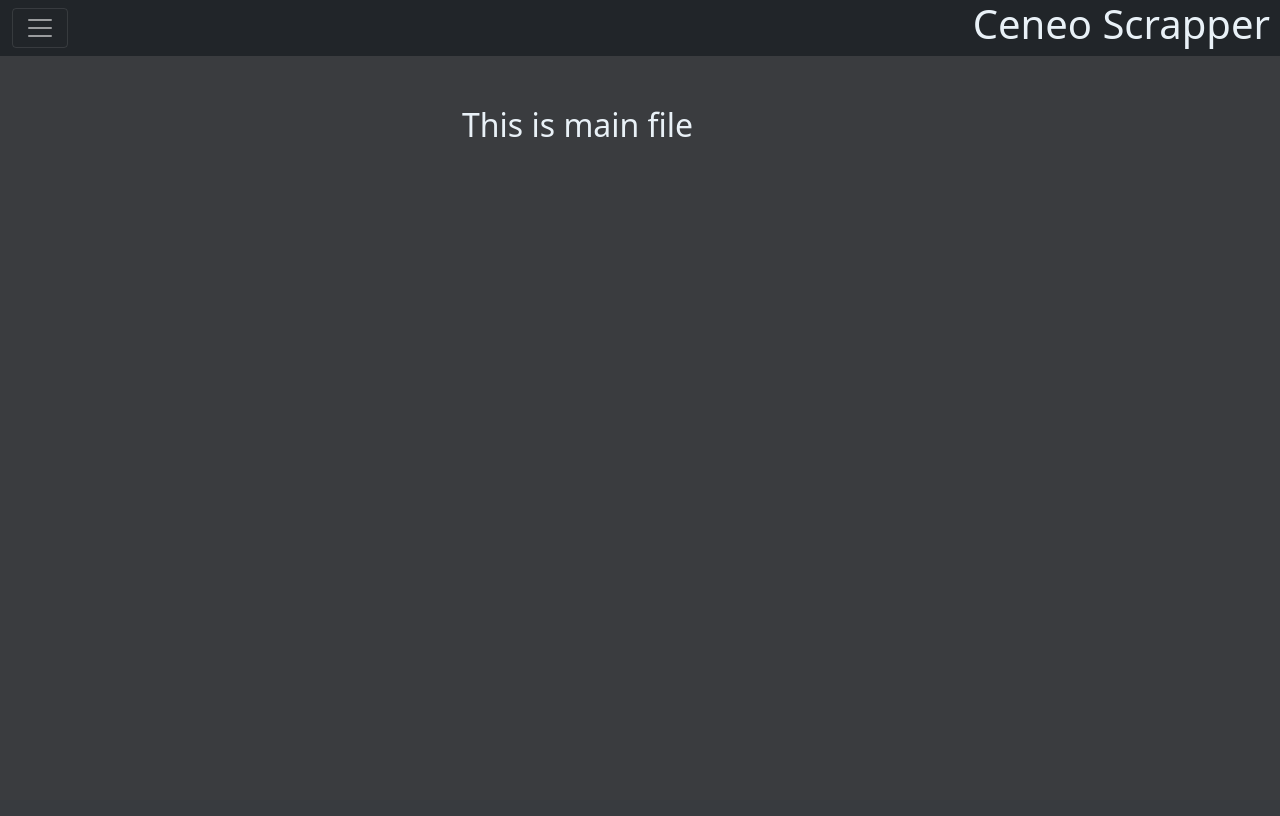
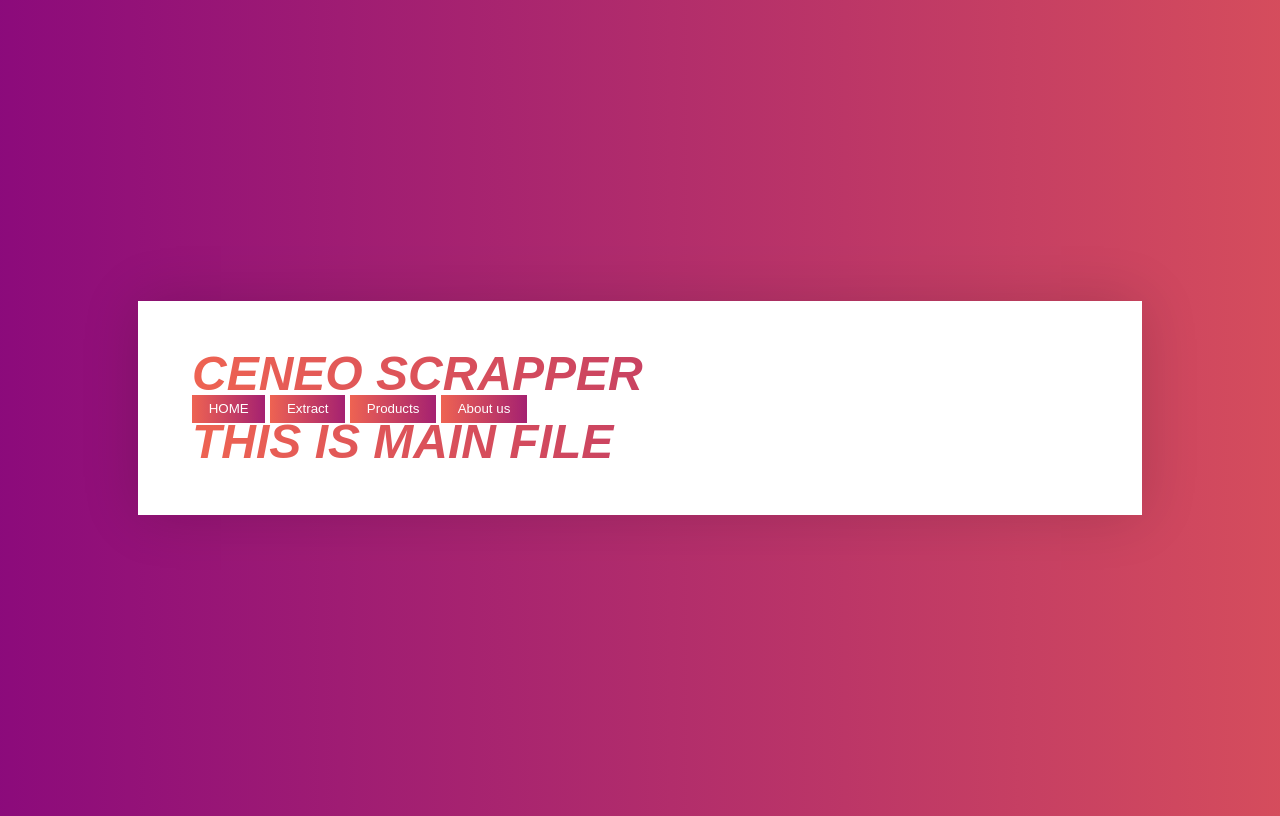
Before and after one commit to Liddeldiiz/CeneoScrapperAI, a Flask app: page / in a window 1280 px wide. Before the commit the page ends 137 px from the top, so only its background shows below. Run offline with Flask 2, Linux system fonts and the light colour scheme.

Commit message:
2021-05-31 ŁK

```diff
--- a/app/static/style.css
+++ b/app/static/style.css
@@ -1,26 +1,86 @@
-body {
-    background-color: #3a3c3f;
+:root {
+    --gradient: linear-gradient(90deg, #ee6352, purple, #ee6352);
 }
 
-/* navbar css on top of bootstrap */
-
-.navbar-color {
-    background-color: #212529;
+body {
+    font-family: basic-sans, sans-serif;
+    min-height: 100vh;
+    display: flex;
+    justify-content: center;
+    align-items: center;
+    font-size: 1.125em;
+    line-height: 1.6;
+    color: #333;
+    background-color: #ddd;
+    background-size: 300%;
+    background-image: var(--gradient);
+    -webkit-animation: bg-animation 25s infinite;
+            animation: bg-animation 25s infinite;
 }
 
-.navbar-color h1 {
-    color: #E9F1F7;
-    float: right;
-    margin-right: 10px;
+@-webkit-keyframes bg-animation {
+    0% {
+      background-position: left;
+    }
+    50% {
+      background-position: right;
+    }
+    100% {
+      background-position: left;
+    }
 }
 
-.navbar-toggler-icon {
-    float: left;
+@keyframes bg-animation {
+    0% {
+      background-position: left;
+    }
+    50% {
+      background-position: right;
+    }
+    100% {
+      background-position: left;
+    }
 }
 
-/* everything below the navbar */
+.content {
+    background-color: white;
+    width: 70vw;
+    padding: 3em;
+    box-shadow: 0 0 3em rgba(0, 0, 0, 0.15);
+}
 
-.container {
-    padding-top: 50px;
-    padding-bottom: 100px;
+.title {
+    margin: 0 0 0.5em;
+    text-transform: uppercase;
+    font-weight: 900;
+    font-style: italic;
+    font-size: 3rem;
+    color: #ee6352;
+    line-height: 0.8;
+    margin: 0;
+    background-image: var(--gradient);
+    -webkit-background-clip: text;
+            background-clip: text;
+    color: transparent;
+    background-size: 300%;
+    transition: background-position 1s;
 }
+
+.title:hover {
+    background-position: right;
+}
+
+.fun {
+    color: white;
+    border: 0;
+    cursor: pointer;
+    padding: 0.5em 1.25em;
+    background: linear-gradient(90deg, #ee6352, purple, #ee6352);
+    background-size: 300%;
+    background-position: left;
+    transition: background-position 350ms;
+}
+
+.fun:hover {
+    background-position: right;
+}
--- a/app/templates/layout.html.jinja
+++ b/app/templates/layout.html.jinja
@@ -5,31 +5,18 @@
     <meta http-equiv="X-UA-Compatible" content="IE=edge">
     <meta name="viewport" content="width=device-width, initial-scale=1.0">
     <title>Ceneo Scrapper</title>
-    <link href="https://cdn.jsdelivr.net/npm/bootstrap@5.0.1/dist/css/bootstrap.min.css" rel="stylesheet" integrity="sha384-+0n0xVW2eSR5OomGNYDnhzAbDsOXxcvSN1TPprVMTNDbiYZCxYbOOl7+AMvyTG2x" crossorigin="anonymous">
-    <link rel="stylesheet" href="https://cdn.jsdelivr.net/npm/bootstrap-icons@1.5.0/font/bootstrap-icons.css">
-    <link rel="stylesheet" href="../static/style.css">
+    <!--<link href="https://cdn.jsdelivr.net/npm/bootstrap@5.0.1/dist/css/bootstrap.min.css" rel="stylesheet" integrity="sha384-+0n0xVW2eSR5OomGNYDnhzAbDsOXxcvSN1TPprVMTNDbiYZCxYbOOl7+AMvyTG2x" crossorigin="anonymous">-->
+    <!--<link rel="stylesheet" href="https://cdn.jsdelivr.net/npm/bootstrap-icons@1.5.0/font/bootstrap-icons.css">-->
+    <link type="text/css" rel="stylesheet" href="../static/style.css">
 
 </head>
 <body>
-    <div class="navbar-color">
-      <h1>Ceneo Scrapper</h1>
-      <div class="collapse" id="navbarToggleExternalContent">
-          <div class="bg-dark p-4">
-              <a href="{{ url_for('index') }}"><button type="button" class="btn btn-primary">HOME</button></a>
-              <a href="{{ url_for('extract') }}"><button type="button" class="btn btn-primary">Extract</button></a>
-              <a href="{{ url_for('products') }}"><button type="button" class="btn btn-primary">Products</button></a>
-              <a href="{{ url_for('author') }}"><button type="button" class="btn btn-primary">About us</button></a>
-
-          </div>
-        </div>
-        <nav class="navbar navbar-dark bg-dark">
-          <div class="container-fluid">
-            <button class="navbar-toggler" type="button" data-bs-toggle="collapse" data-bs-target="#navbarToggleExternalContent" aria-controls="navbarToggleExternalContent" aria-expanded="false" aria-label="Toggle navigation">
-              <span class="navbar-toggler-icon"></span>
-            </button>
-          </div>
-        </nav>
-      </div>
+  <div class="content">
+    <h1 class="title">Ceneo Scrapper</h1>
+    <a href="{{ url_for('index') }}"><button class="fun">HOME</button></a>
+    <a href="{{ url_for('extract') }}"><button class="fun">Extract</button></a>
+    <a href="{{ url_for('products') }}"><button class="fun">Products</button></a>
+    <a href="{{ url_for('author') }}"><button class="fun">About us</button></a>
 
     <div class="container">
       <div class="row">
@@ -47,6 +34,6 @@
     </div>
 
     <script src="https://cdn.jsdelivr.net/npm/bootstrap@5.0.1/dist/js/bootstrap.bundle.min.js" integrity="sha384-gtEjrD/SeCtmISkJkNUaaKMoLD0//ElJ19smozuHV6z3Iehds+3Ulb9Bn9Plx0x4" crossorigin="anonymous"></script>
-
+  </div>
 </body>
 </html>
--- a/app/templates/main.html.jinja
+++ b/app/templates/main.html.jinja
@@ -1,5 +1,5 @@
 {% extends "layout.html.jinja" %}
 
 {% block middle %}
-    <h2> This is main file </h2>
+    <h2 class="title"> This is main file </h2>
 {% endblock middle %}
--- a/app/templates/products.html.jinja
+++ b/app/templates/products.html.jinja
@@ -1,7 +1,7 @@
 {% extends "layout.html.jinja" %}
 
 {% block middle %}
-    <h2> Products </h2>
+    <h2 class="title"> Products </h2>
 
     <ul class="list-group">
         {% for product in brandList %}
```
Lines whose indentation alone changed are shown as unchanged.
